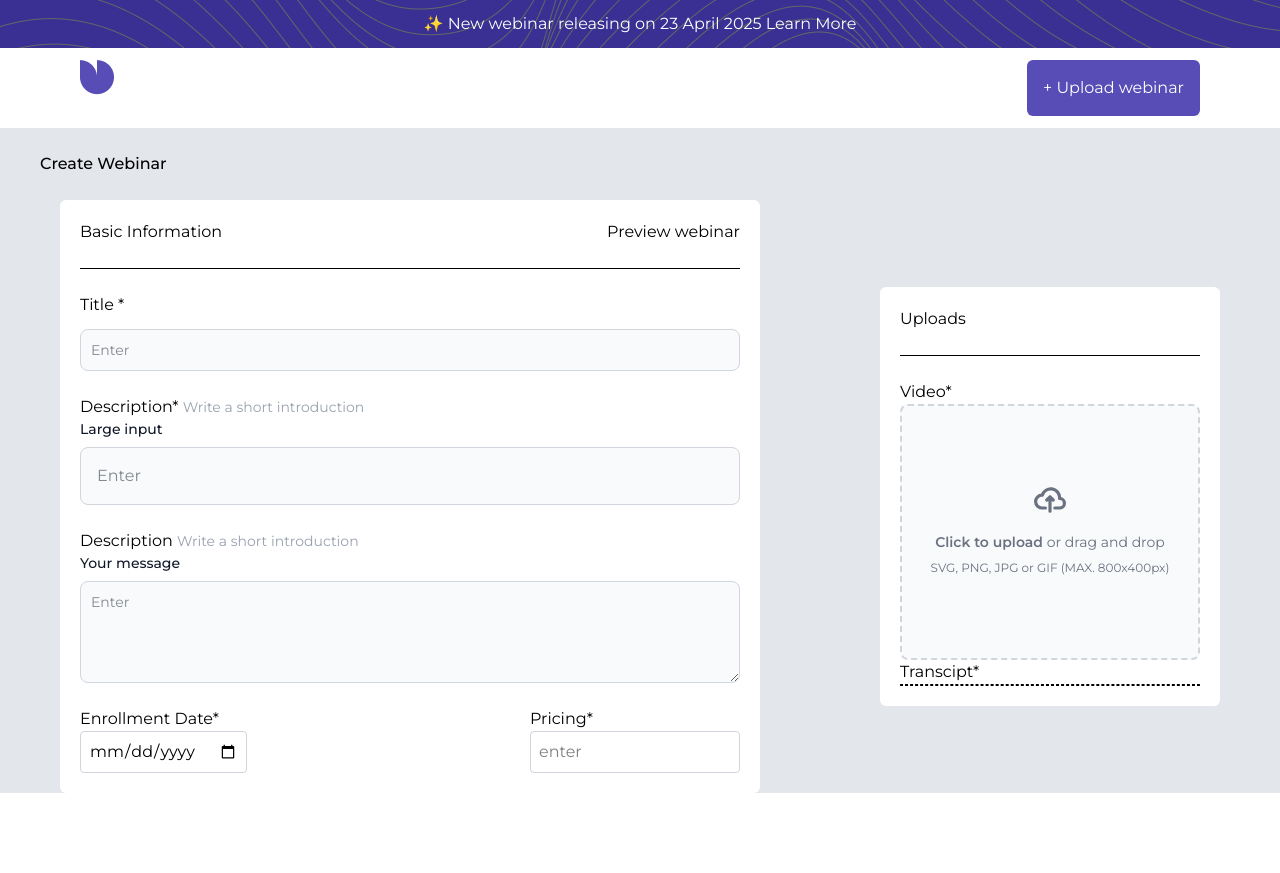
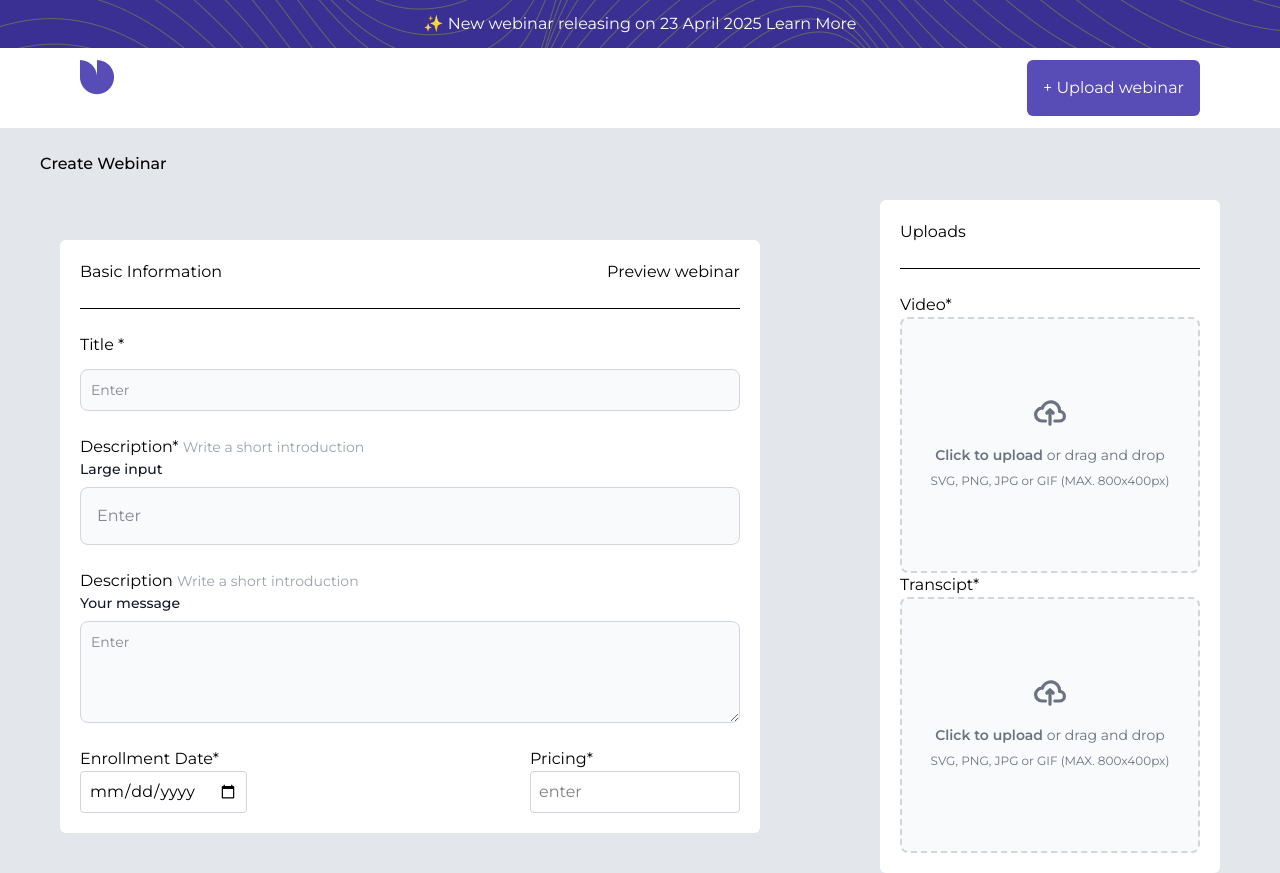
Before and after one commit to NajimuddinS/xohani, a React (Vite) app: page /form in a window 1280 px wide. Before the commit the page ends 800 px from the top, so only its background shows below. Built offline with nearby package versions, Linux system fonts and the light colour scheme.

Commit message:
files added

```diff
--- a/src/pages/Form.jsx
+++ b/src/pages/Form.jsx
@@ -7,7 +7,6 @@
     <div>
       <Header />
       <Navbar />
-
       <div className="bg-[#e3e6eb]">
         <br />
         <div className="custom-dashboard font-medium">Create Webinar</div>
@@ -133,7 +132,38 @@
             </div>
 
             <p>Transcipt*</p>
-            <div className="border border-dashed rounded-md"></div>
+            <div class="flex items-center justify-center w-[300px]">
+              <label
+                for="dropzone-file"
+                class="flex flex-col items-center justify-center w-full h-64 border-2 border-gray-300 border-dashed rounded-lg cursor-pointer bg-gray-50 light:hover:bg-gray-800 light:bg-gray-700 hover:bg-gray-100 light:border-gray-600 light:hover:border-gray-500 light:hover:bg-gray-600"
+              >
+                <div class="flex flex-col items-center justify-center pt-5 pb-6">
+                  <svg
+                    class="w-8 h-8 mb-4 text-gray-500 light:text-gray-400"
+                    aria-hidden="true"
+                    xmlns="http://www.w3.org/2000/svg"
+                    fill="none"
+                    viewBox="0 0 20 16"
+                  >
+                    <path
+                      stroke="currentColor"
+                      stroke-linecap="round"
+                      stroke-linejoin="round"
+                      stroke-width="2"
+                      d="M13 13h3a3 3 0 0 0 0-6h-.025A5.56 5.56 0 0 0 16 6.5 5.5 5.5 0 0 0 5.207 5.021C5.137 5.017 5.071 5 5 5a4 4 0 0 0 0 8h2.167M10 15V6m0 0L8 8m2-2 2 2"
+                    />
+                  </svg>
+                  <p class="mb-2 text-sm text-gray-500 light:text-gray-400">
+                    <span class="font-semibold">Click to upload</span> or drag
+                    and drop
+                  </p>
+                  <p class="text-xs text-gray-500 light:text-gray-400">
+                    SVG, PNG, JPG or GIF (MAX. 800x400px)
+                  </p>
+                </div>
+                <input id="dropzone-file" type="file" class="hidden" />
+              </label>
+            </div>
           </div>
         </div>
       </div>
```
